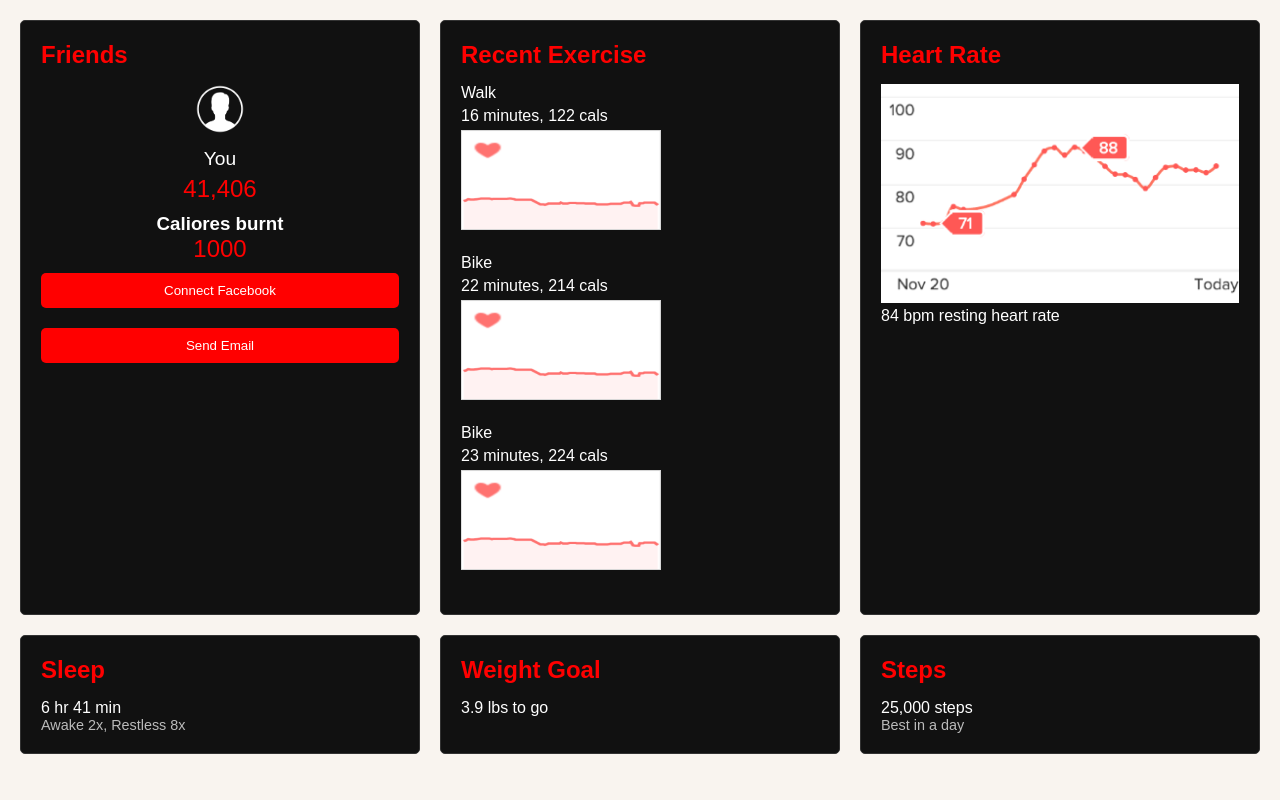
After one commit to Am0r123/Software-Project, a PHP site: page /tracker.php in a window 1280 px wide. The commit adds this page. Run offline with PHP 8.4, Linux system fonts and the light colour scheme.

Commit message:
notification-tracker

```diff
--- /dev/null
+++ b/tracker.php
@@ -0,0 +1,180 @@
+<!DOCTYPE html>
+<html lang="en">
+<head>
+  <meta charset="UTF-8">
+  <meta name="viewport" content="width=device-width, initial-scale=1.0">
+  <title>Fitness Tracker Dashboard</title>
+  <style>* {
+  box-sizing: border-box;
+  margin: 0;
+  padding: 0;
+  font-family: Arial, sans-serif;
+}
+
+body {
+    background-color: #f9f4ef; /* Soft beige background */
+    color: #fff;
+}
+
+.container {
+  display: flex;
+  flex-direction: column;
+  align-items: center;
+  padding: 20px;
+}
+
+.header {
+  display: flex;
+  justify-content: space-between;
+  width: 100%;
+  background-color: #111;
+  padding: 10px;
+  margin-bottom: 20px;
+  border-radius: 5px;
+}
+
+.header .date,
+.header .last-sync {
+  color: #fff;
+}
+
+.main-content {
+  display: grid;
+  grid-template-columns: repeat(3, 1fr);
+  gap: 20px;
+  width: 100%;
+}
+
+.card {
+  background-color: #111;
+  padding: 20px;
+  border-radius: 5px;
+  border: 1px solid #333;
+}
+
+.card h2 {
+  color: red;
+  margin-bottom: 15px;
+}
+
+.profile {
+  text-align: center;
+}
+
+.profile img {
+  border-radius: 50%;
+  width: 50px;
+  height: 50px;
+  margin-bottom: 10px;
+}
+
+.profile .name {
+  font-size: 1.2em;
+  margin-bottom: 5px;
+}
+
+.profile .steps {
+  font-size: 1.5em;
+  color: red;
+}
+
+button {
+  background-color: red;
+  color: #fff;
+  border: none;
+  padding: 10px;
+  margin: 10px 0;
+  cursor: pointer;
+  border-radius: 5px;
+  width: 100%;
+}
+
+button:hover {
+  background-color: #ff4d4d;
+}
+
+.exercise {
+  margin-bottom: 20px;
+}
+
+.exercise p {
+  margin-bottom: 5px;
+}
+
+.details {
+  font-size: 1em;
+}
+
+.sub-details {
+  font-size: 0.9em;
+  color: #bbb;
+}
+
+.full-width {
+  width: 100%;
+}
+
+@media (max-width: 768px) {
+  .main-content {
+    grid-template-columns: 1fr;
+  }
+}
+
+</style>
+</head>
+<body>
+  <div class="container">
+    <div class="main-content">
+      <div class="card friends">
+        <h2>Friends</h2>
+        <div class="profile">
+          <img src="profile2.png" alt="Profile Picture">
+          <p class="name">You</p>
+          <p class="steps">41,406</p>
+          <h3 style="margin-top:10px">Caliores burnt</h3>
+          <p class="steps">1000</p>
+        </div>
+        <button class="connect-fb">Connect Facebook</button>
+        <button class="send-email">Send Email</button>
+      </div>
+      <div class="card recent-exercise">
+        <h2>Recent Exercise</h2>
+        <div class="exercise">
+          <p>Walk</p>
+          <p class="details">16 minutes, 122 cals</p>
+          <img width="200px" height="100px" src="heartrate.png" alt="Heart Rate Graph">
+        </div>
+        <div class="exercise">
+          <p>Bike</p>
+          <p class="details">22 minutes, 214 cals</p>
+          <img width="200px" height="100px" src="heartrate.png" alt="Heart Rate Graph">
+        </div>
+        <div class="exercise">
+          <p>Bike</p>
+          <p class="details">23 minutes, 224 cals</p>
+          <img width="200px" height="100px" src="heartrate.png" alt="Heart Rate Graph">
+        </div>
+      </div>
+      <div class="card heart-rate">
+        <h2>Heart Rate</h2>
+        <img src="restingheartrate.png" alt="Heart Rate Graph" class="full-width">
+        <p class="bpm">84 bpm resting heart rate</p>
+      </div>
+      <div class="card sleep">
+        <h2>Sleep</h2>
+        <p class="details">6 hr 41 min</p>
+        <p class="sub-details">Awake 2x, Restless 8x</p>
+      </div>
+      <div class="card weight">
+        <h2>Weight Goal</h2>
+        <p class="details">3.9 lbs to go</p>
+      </div>
+      <div class="card steps">
+        <h2>Steps</h2>
+        <p class="details">25,000 steps</p>
+        <p class="sub-details">Best in a day</p>
+      </div>
+    </div>
+  </div>
+</body>
+</html>
```
Also changed, not shown: notification.php (added, +181 -0 lines), workoutplan.php (+19 -8 lines), heartrate.png (added), profile.png (added), profile2.png (added), restingheartrate.png (added).
